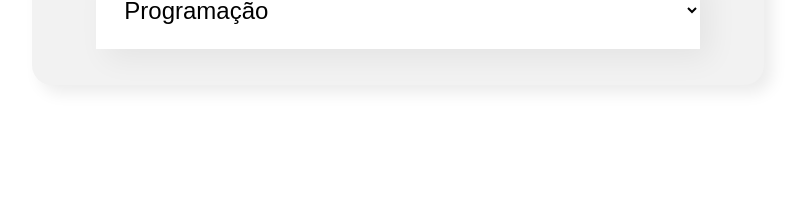
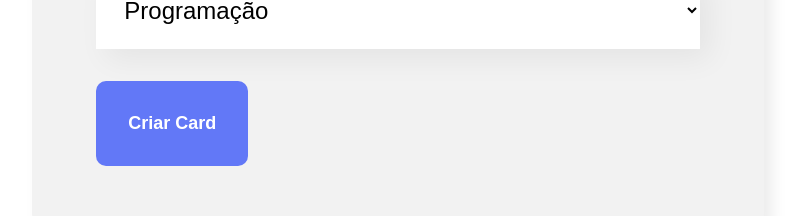
Before and after one commit to alexandrehalas/organo, a JavaScript app: page / in a window 1280 px wide. Shown: the part 665-881 px from the top of the page, without its empty margins (242-1042 px from the left). Before the commit the page ends 830 px from the top, so only its background shows below. Built offline with nearby package versions, Linux system fonts and the light colour scheme; the HTML template or start-up script is replaced by a standard one.

Commit message:
Componente Botao

```diff
--- /dev/null
+++ b/src/componentes/Botao/Botao.css
@@ -0,0 +1,15 @@
+.botao {
+    background-color: #6278f7;
+    border-radius: 10px;
+    font-weight: 700;
+    font-size: 18px;
+    padding: 32px;
+    border: none;
+    cursor: pointer;
+    color: #FFFFFF;
+    margin: 32px 0;
+}
+
+.botao:hover {
+    color: #95FFD4;
+}
--- /dev/null
+++ b/src/componentes/Botao/Botao.js
@@ -0,0 +1,7 @@
+import './Botao.css'
+
+export const Botao = (props) => {
+    return (
+        <button className='botao'>{props.children}</button>
+    )
+}
--- /dev/null
+++ b/src/componentes/Botao/index.js
@@ -0,0 +1,3 @@
+import { Botao } from "./Botao";
+
+export default Botao;
--- a/src/componentes/Formulario/Formulario.js
+++ b/src/componentes/Formulario/Formulario.js
@@ -1,3 +1,4 @@
+import Botao from '../Botao'
 import CampoTexto from '../CampoTexto'
 import ListaSuspensa from '../ListaSuspensa'
 import './Formulario.css'
@@ -22,6 +23,9 @@
                 <CampoTexto label="Cargo" placeholder="Digite o seu cargo"/>
                 <CampoTexto label="Imagem" placeholder="Digite o endereço da imagem"/>
                 <ListaSuspensa label="Time" itens={times}></ListaSuspensa>
+                <Botao>
+                    Criar Card
+                </Botao>
             </form>
         </section>
     )
```
